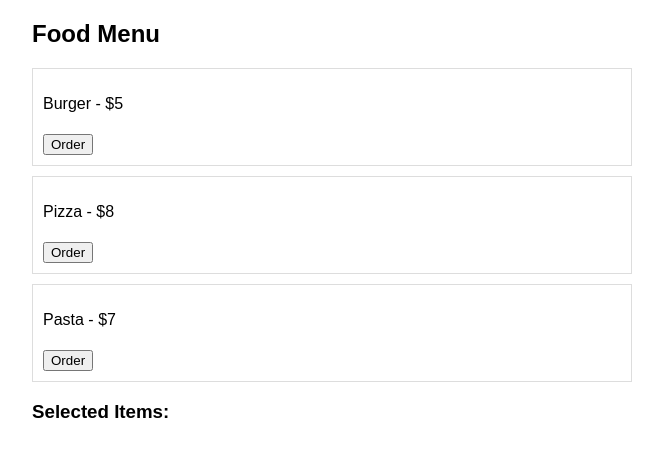
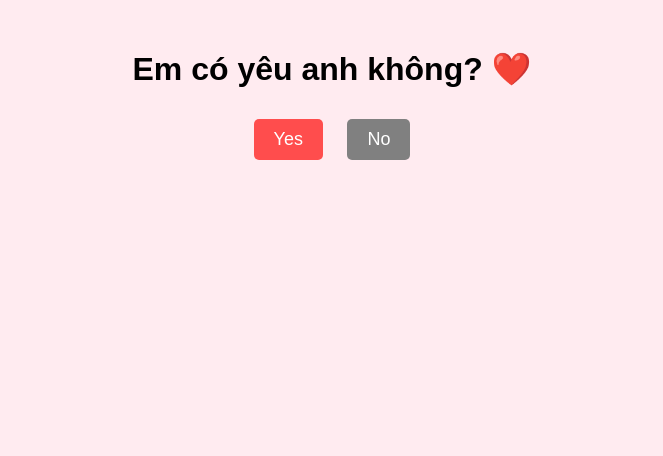
Before and after one commit to hoangnguyenvie/LoveYou, a plain HTML site: page index.html in a window 1280 px wide. Shown: the whole page, without its empty margins (308-971 px from the left). Drawn offline with Linux system fonts and the light colour scheme.

Commit message:
Update index.html

```diff
--- a/index.html
+++ b/index.html
@@ -1,40 +1,75 @@
 <!DOCTYPE html>
-<html lang="en">
+<html lang="vi">
 <head>
     <meta charset="UTF-8">
     <meta name="viewport" content="width=device-width, initial-scale=1.0">
-    <title>Food Menu</title>
+    <title>8/3 - Dành cho Em</title>
     <style>
-        body { font-family: Arial, sans-serif; max-width: 600px; margin: auto; }
-        .menu-item { border: 1px solid #ddd; padding: 10px; margin: 10px 0; }
-        button { margin-top: 5px; }
+        body {
+            text-align: center;
+            background-color: #ffebf0;
+            font-family: Arial, sans-serif;
+        }
+        .container {
+            margin-top: 50px;
+        }
+        .heart {
+            color: red;
+            font-size: 50px;
+            animation: heartbeat 1s infinite;
+        }
+        @keyframes heartbeat {
+            0% { transform: scale(1); }
+            50% { transform: scale(1.2); }
+            100% { transform: scale(1); }
+        }
+        .button {
+            padding: 10px 20px;
+            font-size: 18px;
+            margin: 10px;
+            cursor: pointer;
+            border: none;
+            border-radius: 5px;
+        }
+        .yes { background-color: #ff4d4d; color: white; }
+        .no { background-color: gray; color: white; position: relative; }
     </style>
 </head>
 <body>
-    <h2>Food Menu</h2>
-    <div id="menu">
-        <div class="menu-item">
-            <p>Burger - $5</p>
-            <button onclick="addToCart('Burger')">Order</button>
-        </div>
-        <div class="menu-item">
-            <p>Pizza - $8</p>
-            <button onclick="addToCart('Pizza')">Order</button>
-        </div>
-        <div class="menu-item">
-            <p>Pasta - $7</p>
-            <button onclick="addToCart('Pasta')">Order</button>
-        </div>
+    <div class="container">
+        <h1>Em có yêu anh không? ❤️</h1>
+        <button class="button yes" onclick="showLoveMessage()">Yes</button>
+        <button class="button no" onmouseover="moveNoButton()">No</button>
     </div>
-    <h3>Selected Items:</h3>
-    <ul id="cart"></ul>
+
+    <audio id="romanticMusic" src="https://www.mfiles.co.uk/mp3-downloads/Titanic-My-Heart-Will-Go-On.mp3" loop></audio>
 
     <script>
-        function addToCart(item) {
-            let cart = document.getElementById("cart");
-            let listItem = document.createElement("li");
-            listItem.textContent = item;
-            cart.appendChild(listItem);
+        function showLoveMessage() {
+            document.body.innerHTML = `<h1>Yêu em nhiều lắm ❤️</h1>
+                                       <p>Chúc em ngày 8/3 thật vui vẻ!</p>
+                                       <div class='heart'>&#10084;</div>
+                                       <button onclick="showForm()">Tiếp tục</button>`;
+            document.getElementById("romanticMusic").play();
+        }
+
+        function moveNoButton() {
+            let noButton = document.querySelector(".no");
+            let x = Math.random() * window.innerWidth * 0.6;
+            let y = Math.random() * window.innerHeight * 0.6;
+            noButton.style.position = "absolute";
+            noButton.style.left = x + "px";
+            noButton.style.top = y + "px";
+        }
+
+        function showForm() {
+            document.body.innerHTML = `<h1>Hãy chọn một kế hoạch cho ngày 8/3</h1>
+                                       <form>
+                                           <label>Chọn món ăn: <input type='text' name='food'></label><br>
+                                           <label>Địa điểm vui chơi: <input type='text' name='place'></label><br>
+                                           <label>Thời gian: <input type='time' name='time'></label><br>
+                                           <button type='submit'>Xác nhận</button>
+                                       </form>`;
         }
     </script>
 </body>
```
